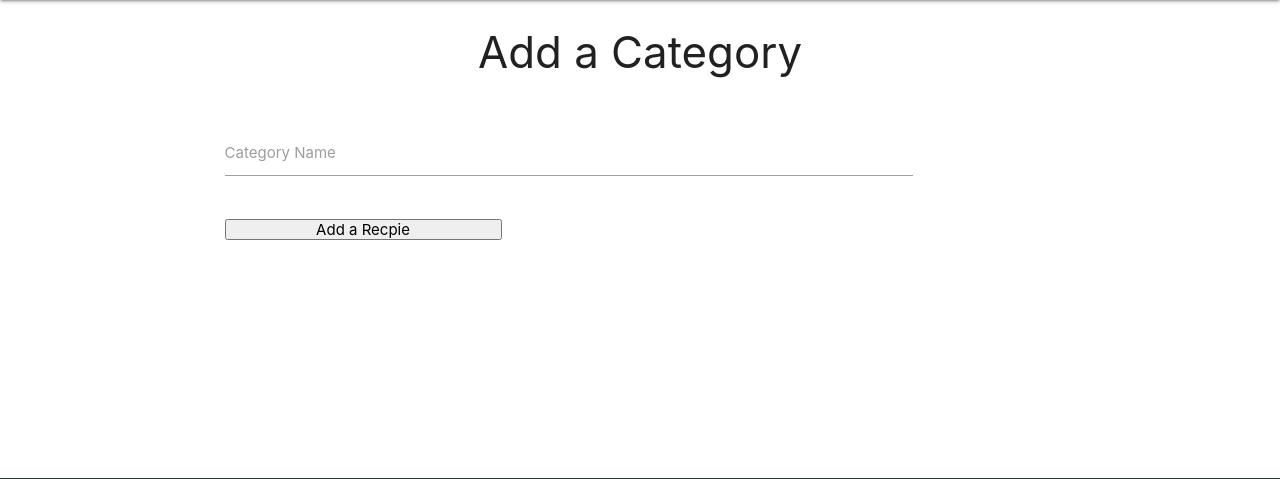
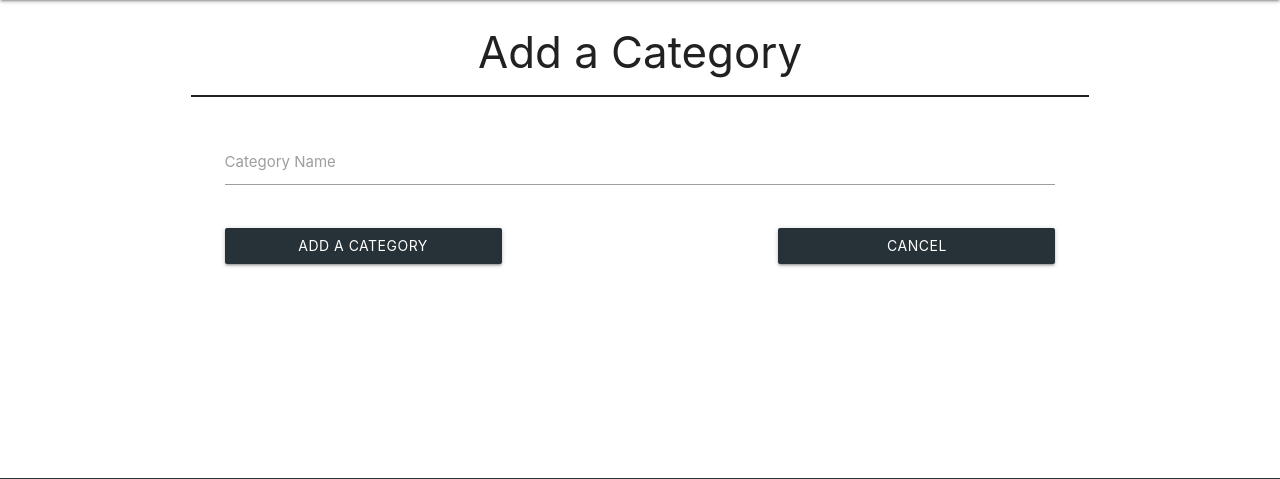
Before and after one commit to dhruv2102/MS3-Recepie-Book, a Flask app: page /add_category in a window 1280 px wide. Shown: the part 64-543 px from the top of the page. Run offline with Flask 2, Linux system fonts and the light colour scheme; some libraries are stand-ins or nearby versions.

Commit message:
Added styling for adding category template

```diff
--- a/templates/add_category.html
+++ b/templates/add_category.html
@@ -3,6 +3,8 @@
 {% block content %}
     <div class="row">
         <h3 class='center-align'>Add a Category</h3>
+        <hr class="blue-gray underline">
+
     </div>
 
     <div class="row">
@@ -10,18 +12,17 @@
 
             <!-- Recepie Name -->
             <div class="row">
-                <div class="input-field col s10">
+                <div class="input-field col s12">
                     <input type="text" id='category_name' name='category_name' pattern='^[A-Za-z0-9_]{1,50}$' class='validate' required>
                     <label for="category_name">Category Name</label>
                 </div>
             </div>
 
-
-
             <!-- Add a cancel button -->
             <div class="row">
                 <div class="col s12">
-                    <button type="submit" class="col s4">Add a Recpie</button>
+                    <button type="submit" class="col s4 btn blue-grey darken-4">Add a Category</button>
+                    <a href="{{ url_for('categories') }}" class="btn blue-grey darken-4 col s4 right">Cancel</a>
                 </div>
             </div>
         </form>
```
